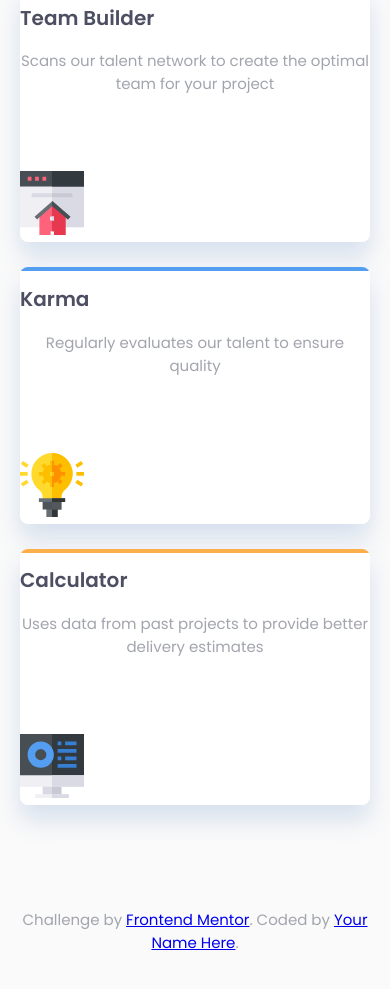
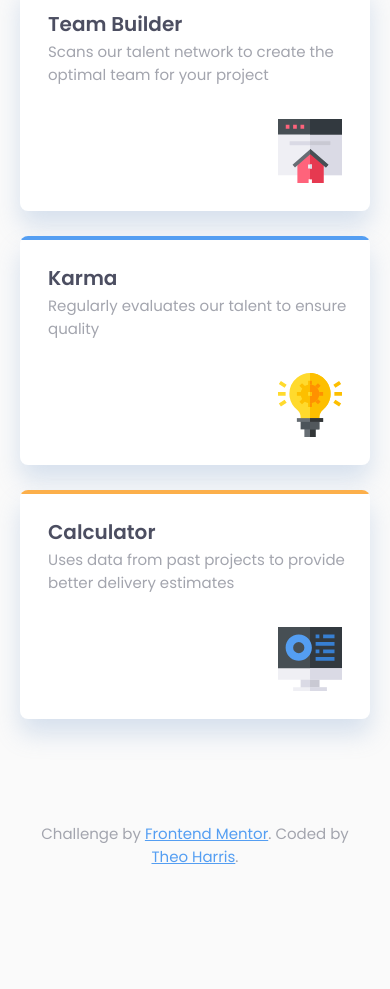
Before and after one commit to Theosaurus-Rex/frontend-mentor-four-card-feature, a plain HTML site: page index.html in a window 390 px wide. Shown: the part 619-1608 px from the top of the page. After the commit the page ends 1563 px from the top, so only its background shows below. Drawn offline with Linux system fonts and the light colour scheme.

Commit message:
style: Finish ststyling on mobile breakpoint

```diff
--- a/index.html
+++ b/index.html
@@ -66,7 +66,10 @@
         Challenge by
         <a href="https://www.frontendmentor.io?ref=challenge" target="_blank"
           >Frontend Mentor</a
-        >. Coded by <a href="#">Your Name Here</a>.
+        >. Coded by
+        <a href="https://www.frontendmentor.io/profile/Theosaurus-Rex"
+          >Theo Harris</a
+        >.
       </p>
     </footer>
   </body>
--- a/styles.css
+++ b/styles.css
@@ -40,6 +40,9 @@ h1 span:last-child {
 h2 {
   font-size: 20px;
   font-weight: 600;
+  margin-top: 27px;
+  margin-left: 28px;
+  margin-bottom: 0;
 }
 
 p {
@@ -50,11 +53,14 @@ p {
 }
 
 section {
+  display: flex;
+  flex-direction: column;
+  justify-content: space-between;
+  position: relative;
   background-color: white;
   width: 350px;
   border-radius: 8px;
   overflow: hidden;
-  position: relative;
   box-shadow: 0px 15px 25px rgba(131, 166, 210, 0.3);
   margin-bottom: 25px;
 }
@@ -84,5 +90,26 @@ section:nth-of-type(4)::before {
   background-color: var(--primary-orange);
 }
 
+section > p {
+  text-align: left;
+  margin-left: 28px;
+  margin-top: 1px;
+  margin-bottom: 33px;
+}
+
+section > img {
+  align-self: flex-end;
+  margin-right: 28px;
+  margin-bottom: 28px;
+}
+
+footer {
+  margin: 0 32px;
+}
+
+footer a {
+  color: var(--primary-blue);
+}
+
 @media (min-width: 1440px) {
 }
```
